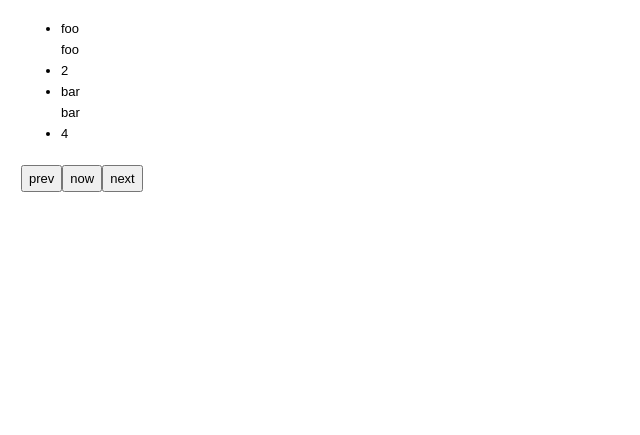
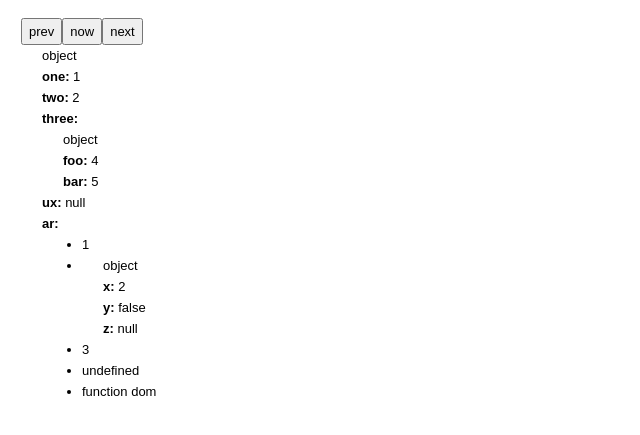
Before and after one commit to alwinb/domex, a plain HTML site: page test/example.html in a window 1280 px wide. Shown: the part 87-522 px from the top of the page, without its empty margins (0-640 px from the left). Drawn offline with Linux system fonts and the light colour scheme.

Commit message:
Refactor, Recursive expressions

```diff
--- a/src/domexp.js
+++ b/src/domexp.js
@@ -1,7 +1,12 @@
 /* domexp module */ (() => {
 
-const { defineProperty:define } = Object
 const log = console.log.bind (console)
+const raw = (...args) => String.raw (...args)
+
+const define = (obj, arg2, arg3) => typeof arg2 === 'string'
+  ? Object.defineProperty (obj, arg2, arg3)
+  : Object.defineProperties (obj, arg2)
+
 
 // Dom Expression Language
 // =======================
@@ -9,21 +14,42 @@ const log = console.log.bind (console)
 // Parser
 // ------
 
-// Lexer/ states
+// ### Lexer/ states
 
-const atom = /([\n\t\f ]+)|([a-zA-Z][a-zA-Z0-9_\-]*|[(])/y
-const afterAtom = /([\n\t\f ]+)|([+|>)]|[*]|:=|(?:[#@.][a-zA-Z]|[$%?][a-zA-Z]?)[a-zA-Z0-9_\-]*)/y
+const regex = (...args) =>
+  new RegExp (String.raw (...args) .replace (/\s+/g, ''), 'y')
 
-// Operator table
+const skip = raw `
+  ( [\n\t\f\x20]+
+  | // [^\n]* (?:\n|$) )`
 
-const unary = Array.from ('*.#@$%?') .reduce ((a, x) => (a[x] = 1, a), {})
-const infix = { '>':1, '+':2, '|':1, ':=':0 }
+const post = regex `
+  ${ skip } |
+  ( [a-zA-Z] [a-zA-Z0-9_\-]*
+  | [(] )`
 
-// Operator Precedence Parser
+const pre = regex `
+  ${ skip } |
+  ( [+|>)]
+  | :=
+  | [{] [^}]* [}]
+  | [#@.]  [a-zA-Z]  [a-zA-Z0-9_\-]*
+  | [$%?*] [a-zA-Z]? [a-zA-Z0-9_\-]* )`
+
+// ### Operator table
+
+const unary = Array.from ('*.#@$%?{') .reduce ((a, x) => (a[x] = 1, a), {})
+const infix = { ':=':0, '|':1, '>':2, '+':2, }
+
+// a > b + c > d  =  a > (b + (c > d))
+// a + b | c > d  =  (a + b) | (c > d)
+// TODO decide on the precedence of the postfix operators
+
+// ### Operator Precedence Parser
 
 function parse (string) {
   // lexer state
-  let state = atom
+  let state = post
   let lastIndex = 0, done = false
   state.lastIndex = 0
 
@@ -41,13 +67,12 @@ function parse (string) {
       lastIndex = state.lastIndex
       if (match[1] != null) continue // skip whitespace
       const token = match[2]
-      //log (token, lastIndex)
 
       if (token === '(') { // START tokens
         coterm.push (coterm = ['()'])
         ops = []
         context[context.length] = { coterm, ops }
-        state = atom
+        state = post
       }
 
       else if (token[0] in unary) {
@@ -55,21 +80,21 @@ function parse (string) {
         // however right now postfix bind strongest anyway
         const l = coterm.length-1
         coterm[l] = [token, coterm[l]]
-        state = afterAtom
+        state = pre
       }
 
-      else if (token in infix) { // INFIX tokens
-        for (let op, l = ops.length-1; l>=0 && infix[(op = ops[l])] >= infix[token]; l--) {
+      else if (token in infix) { // default to infix-right on same precedence
+        for (let op, l = ops.length-1; l>=0 && infix[(op = ops[l])] > infix[token]; l--) {
           const i = coterm.length-2
           coterm[i] = [ops.pop(), ...coterm.splice (i, 2, [])]
         }
         ops[ops.length] = token
-        state = atom
+        state = post
       }
 
       else if (token !== ')') { // LEAF tokens
         coterm[coterm.length] = token
-        state = afterAtom
+        state = pre
       }
     }
 
@@ -88,109 +113,132 @@ function parse (string) {
 
   if (lastIndex < string.length)
     throw new SyntaxError (`Invalid dom-expression "${string}"`)
-  //log (JSON.stringify (root, null, 0))
   return root
 }
 
 
+// Analyser
+// --------
+
+const _typeof = input =>
+    input === null ? 'null'
+  : Array.isArray (input) ? 'array'
+  : typeof input
+
+const handlers = {
+  test: (name, input, _type) =>
+    _type === 'object' && 'type' in input ? name === input.type : name === _type,
+  iter: function* (ref) { for (let k in ref) yield [k, ref[k]] },
+}
+
+
+
 // Evaluator
-// =========
+// ---------
 
-// Dom
+// ### Dom (sub-API)
 
 const createElement = 'document' in globalThis
   ? document.createElement.bind (document) :
   function createElement (tagName) {
     const elem = { tagName:String(tagName).toLowerCase(), class:[], childNodes:[] }
-    define (elem, 'append', { value: (...nodes) => elem.childNodes.splice (Infinity, 0, ...nodes) })
-    define (elem, 'lastChild', { get: () => elem.childNodes[elem.childNodes.length-1] })
-    define (elem, 'classList', { get: () => ({ add (item) { elem.class.push (item) } }) })
+    define (elem, {
+      append:    { value: (...nodes) => elem.childNodes.splice (Infinity, 0, ...nodes) },
+      lastChild: { get: () => elem.childNodes[elem.childNodes.length-1] },
+      classList: { get: () => ({ add (item) { elem.class.push (item) }}) },
+    })
     return elem
   }
 
-// Eval
+const modelSymbol = Symbol ('DomExp.model')
+const keySymbol = Symbol ('DomExp.key')
 
-function build (expr, input) {
+// ### Eval
+
+function lastElem (items) {
+  for (let i=items.length-1; i>=0; i--)
+    if ('tagName' in items[i]) return items[i]
+  return null
+}
+
+function build (expr, input, lib = {}) {
   const refs = Object.create (null)
   const ids = new WeakMap ()
-  let last
-  const elems = eval (expr, input, '') || []
+  const elems = eval (expr, input, '')
   return { elem:elems[0]||null, elems , refs }
 
   function eval (expr, input, key) {
     if (typeof expr === 'string') {
-      if (expr[0] <= 'Z') {
-        log ('domexp defs not yet implemented')
+      if (expr[0] <= 'Z') { // Reference
+        const ref = lib[expr]
+        if (ref == null || typeof ref !== 'object' || !(ref instanceof DomExp))
+          throw new Error ('DomExp: '+expr+' is not defined.')
+        return eval (lib[expr].ast, input, key)
       }
-      else last = createElement (expr)
-      return [last]
+      // tagname
+      const elem = createElement (expr)
+      elem[modelSymbol] = input
+      elem[keySymbol] = key
+      return [elem]
     }
 
-    // log (expr)
     const [op, _l, _r] = expr
-    if (op === ':=') null
+    if (op === ':=') return [] // TODO
 
     if (op === '#root') {
       return eval (_l, input, key)
     }
 
     if (op === '>') {
-      const [ls, l] = [eval (_l, input, key), last]
-      if (!ls) return null
-      const rs = eval (_r, input, key)
-      if (rs) {
-        l.append (...rs)
-        return ls
-      }
+      const ls = eval (_l, input, key)
+      const last = lastElem (ls)
+      if (last) last.append (...eval (_r, input, key))
+      return ls
     }
 
     if (op === '+') {
-      const [ls, l] = [eval (_l, input, key), last]
-      if (!ls) return eval (_r, input, key)
-      const rs = eval (_r, input, key)
-      if (!rs) return ls
-      return (ls.splice (Infinity, 0, ...rs), ls)
+      const ls = eval (_l, input, key)
+      ls.splice (Infinity, 0, ...eval (_r, input, key))
+      return ls
     }
 
     if (op === '|') {
-      return eval (_l, input, key) || eval (_r, input, key)
+      const ls = eval (_l, input, key)
+      return ls.length ? ls : eval (_r, input, key)
     }
 
     const c = op[0]
     if (c  === '?') {
-      const test = handlers.test (input, op.substr(1))
-      return test ? eval (_l, input, key) : null
+      const test = handlers.test (op.substr(1), input, _typeof (input))
+      return test ? eval (_l, input, key) : []
     }
 
     if (c  === '*') {
       let nodes = []
-      for (let [k, v] of handlers.iter (input)) {
-        const ls = eval (_l, v, k)
-        if (ls) nodes = nodes.concat (ls)
-      }
-      return nodes.length ? nodes : null
+      const value = op === c ? input : (input||{})[op.substr(1)]
+      for (let [k, v] of handlers.iter (value))
+        nodes = nodes.concat (eval (_l, v, k))
+      return nodes
     }
 
     const ls = eval (_l, input, key)
-    if (ls) {
+    const last = lastElem (ls)
+    if (last) {
       if (c  === '%') {
         const value = op === c ? input : input [op.substr(1)]
         last.append (value == null ? '' : String (value))
       }
-      if (c === '$') last.append (String (key))
-      if (c === '@') refs [op.substr (1)] = last
-      if (c === '.') last.classList.add (op.substr (1))
-      if (c === '#') last.id = op.substr (1)
+      /*  key  */ if (c === '$') last.append (String (key))
+      /* text  */ if (c === '{') last.append (String (op.substr (1, op.length -2)))
+      /*  ref  */ if (c === '@') refs [op.substr (1)] = last
+      /* class */ if (c === '.') last.classList.add (op.substr (1))
+      /*  id   */ if (c === '#') last.id = op.substr (1)
       return ls
     }
-    return null
+    return []
   }
 }
 
-const handlers = {
-  test: (input, name) => typeof input === name,
-  iter: function* (ref) { for (let k in ref) yield [k, ref[k]] },
-}
 
 function dom (string, input, decompose = handlers) {
   const { elems } = build (parse (string), input, decompose)
@@ -199,22 +247,23 @@ function dom (string, input, decompose = handlers) {
 }
 
 
-// Api
-// ---
+// DomExp API
+// ----------
 
 class DomExp {
   constructor (source) {
     this.source = source
     define (this, 'ast', { value: parse (source), enumerable:false })
   }
-  render (input) {
-    return build (this.ast, input)
+  render (input, lib) {
+    return build (this.ast, input, lib)
   }
 }
 
-DomExp.symbol = Symbol ('DomExp.symbol')
+DomExp.model = modelSymbol
+DomExp.key = keySymbol
 
-// Tagged templates
+// ### Tagged string literals
 
 function dom (...args) {
   let domexp = new DomExp (String.raw (...args))
@@ -226,7 +275,6 @@ function dom (...args) {
 // -------
 
 const exports = { DomExp, dom, parse }
-log (exports)
 if (globalThis.window) {
   window.modules = window.modules || { }
   window.modules.domexp = exports
--- a/test/example.html
+++ b/test/example.html
@@ -2,10 +2,9 @@
 <html lang="en">
 <head>
   <meta charset="utf-8">
-  <title>Emmet-like Dom Builder</title>
+  <title>Dom Expressions</title>
   <link rel="stylesheet" href="style/base.css">
   <link rel="stylesheet" href="style/main.css">
-  <!-- <script src="../dist/domexp.min.js"></script> -->
   <script src="../src/domexp.js"></script>
 </head>
 <body>
@@ -13,37 +12,24 @@
 <body>
 <h1>Dom Expression Language</h1>
 <script>
-
 const log = console.log.bind (console)
+const dobo = document.body
 const { DomExp, dom } = modules.domexp;
 
-log(
-  dom `ul > (li %)*` ([1,2,3]) .elem .outerHTML,
-  dom `dl > (dt $ + dd %)*` ({ foo:1, bar:2 }) .elem .outerHTML,
-)
+// log(
+//   dom `ul > (li %)*` ([1,2,3]) .elem .outerHTML,
+//   dom `dl > (dt $ + dd %)*` ({ foo:1, bar:2 }) .elem .outerHTML,
+// )
 
-// TODO so, $ & e.a. should be allowed as both an atom and a postfix operator
-// FIXME 'ul > (li  %)* #menu' parses incorrectly
-// const Menu = new DomExp ('ul > (li %)* #menu')
-// REVIEW the operator precedence, I think it is much better to have postfix % bind stronger than |.
-
-const Menu = new DomExp ('ul > (li.n?number | li.s?string % > p %) *')
-log (Menu.ast)
 const domIndex = Symbol('domIndex')
-
-function Dom (domexp, data) {
-  const build = new DomExp (domexp) .render (data)
+function Dom (source, data) {
+  const build = new DomExp (source) .render (data)
   build.elem [domIndex] = build
   return build.elem
 }
 
-const menu = Menu .render (["foo",2,"bar",4]).elem
-log (menu)
-document.body.append (menu)
-
 const buttons = ['prev', 'now', 'next']
 let view = Dom ('div > button%*', buttons)
-log (view)
 
 view.addEventListener ('click', evt => {
   log ('click from', evt.currentTarget[domIndex], evt.target)
@@ -51,6 +37,48 @@ view.addEventListener ('click', evt => {
 
 document.body.append (view)
 
+// Example - Recursive expressions
+// -------------------------------
+
+const Menu = new DomExp (`ul > (li > a $ + Menu?object)*`)
+
+const Json = new DomExp (`
+    span .number    ?number    %
+  | span .null      ?null      {null}
+  | span .undefined ?undefined {undefined}
+  | span .boolean   ?boolean   %
+  | span .string    ?string    %
+  | ul   .array     ?array     > (li > Json)*
+  | dl   .object    ?object    > span {object} + (di > dt $ + dd > Json)*
+  | span .function  ?function  {function } %name
+  //| span .unknown              %`)
+
+log (Json.ast)
+// Precedence from low to high:
+// |, <, +,
+
+const lib = { Menu, Json }
+const sample = { one:1, two:2, three: {foo:4, bar:5}, ux:null, ar:[1,{x:2, y:false, z:null},3, undefined, dom] }
+
+// const menu = lib.Menu.render (sample, lib)
+// dobo.append (menu.elem)
+
+const json = lib.Json.render (sample, lib)
+dobo.append (json.elem)
+
+json.elem.addEventListener ('click', evt => {
+  // So now you have access to a number of related items,
+  // the target root element, the target element and for each of those,
+  // the model-key and the model.
+  // That's already _very_ powerful.
+  // But it might be good to also access the refs from here.
+  const root = evt.currentTarget
+  const elem = evt.target
+  const key = elem[DomExp.key]
+  const model = elem[DomExp.model]
+  log ({ root, elem, model, key })
+})
+
 </script>
 </body>
 </html>
--- a/test/style/main.css
+++ b/test/style/main.css
@@ -15,3 +15,30 @@ h1 {
   font-size:1.5rem;
   line-height:2rem;
 }
+
+dl {
+  padding-left:1rem;
+  display:list;
+}
+di {
+  display:list-item;
+  list-style:none;
+}
+dt {
+  display:inline;
+  font-weight:bold;
+  padding:0;
+  margin:0;
+}
+dt:after {
+  content:': ';
+}
+dd {
+  padding:0;
+  display:inline;
+  margin:0;
+}
+
+*:hover {
+  outline:1px solid #0003;
+}
```
Also changed, not shown: test/domexp-test.js (+15 -6 lines), README.md.
